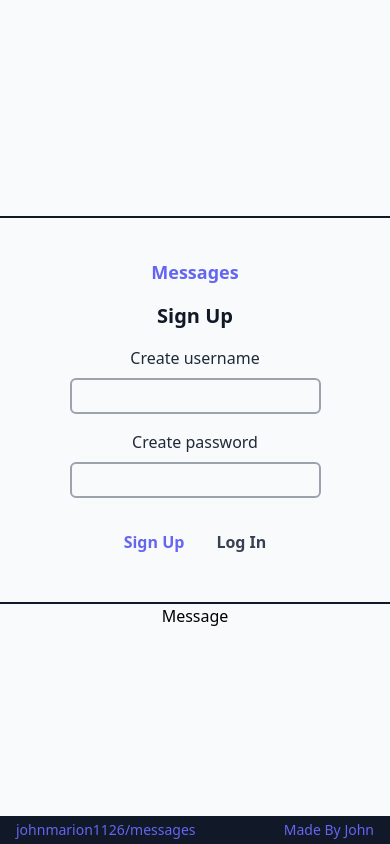
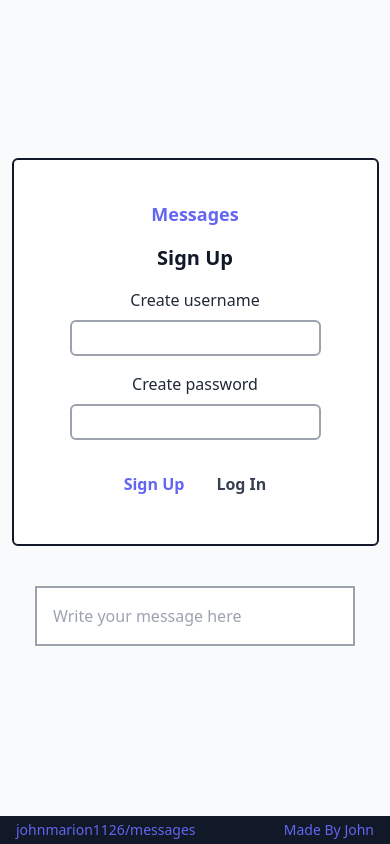
Before and after one commit to johnmarion1126/auth, a React (Create React App) app in the folder frontend/: page / in a window 390 px wide. Built offline with nearby package versions, Linux system fonts and the light colour scheme.

Commit message:
Add styling for message form

```diff
--- a/frontend/src/App.js
+++ b/frontend/src/App.js
@@ -1,12 +1,12 @@
 import React from 'react';
 
 import UserForm from './components/UserForm/UserForm';
-import Message from './components/Message/Message';
+import MessageForm from './components/MessageForm/Message';
 
 const App = () => (
   <div className="w-screen h-screen flex flex-col justify-center text-center items-center m-0 p-0 bg-slate-50">
     <UserForm />
-    <Message />
+    <MessageForm />
     <footer className="absolute p-1 px-4 bottom-0 w-screen bg-gray-900 text-indigo-500 text-sm flex justify-between">
       <a href="https://github.com/johnmarion1126/authentication" className="hover:opacity-70">
         johnmarion1126/messages
--- a/frontend/src/components/Message/Message.js
+++ /dev/null
@@ -1,7 +0,0 @@
-import React from 'react';
-
-const Message = () => (
-  <div>Message</div>
-);
-
-export default Message;
--- /dev/null
+++ b/frontend/src/components/MessageForm/Message.js
@@ -0,0 +1,9 @@
+import React from 'react';
+
+const MessageForm = () => (
+  <form>
+    <input className="w-80 md:w-96 m-10 p-4 border-gray-400 border-solid border-2 bg-white text-left focus:border-gray-900" placeholder="Write your message here" />
+  </form>
+);
+
+export default MessageForm;
--- a/frontend/src/components/UserForm/LogInForm.js
+++ b/frontend/src/components/UserForm/LogInForm.js
@@ -9,14 +9,14 @@ const LogInForm = ({ username, password }) => (
         type={username.type}
         value={username.value}
         onChange={username.onChange}
-        className="border-solid border-gray-400 border-2 p-1 px-2 focus:border-gray-900 bg-slate-50 rounded-md"
+        className="border-solid border-gray-400 border-2 p-1 px-2 focus:border-gray-900 rounded-md"
       />
       <div className="m-2 mt-4 text-gray-800">Password</div>
       <input
         type={password.type}
         value={password.value}
         onChange={password.onChange}
-        className="border-solid border-gray-400 border-2 p-1 px-2 focus:border-gray-900 bg-slate-50 rounded-md"
+        className="border-solid border-gray-400 border-2 p-1 px-2 focus:border-gray-900 rounded-md"
       />
     </form>
   </div>
--- a/frontend/src/components/UserForm/SignUp.js
+++ b/frontend/src/components/UserForm/SignUp.js
@@ -9,14 +9,14 @@ const SignUpForm = ({ username, password }) => (
         type={username.type}
         value={username.value}
         onChange={username.onChange}
-        className="border-solid border-gray-400 border-2 p-1 px-2 bg-slate-50 rounded-md"
+        className="border-solid border-gray-400 border-2 p-1 px-2 rounded-md"
       />
       <div className="m-2 mt-4 text-gray-800 focus:border-gray-900">Create password</div>
       <input
         type={password.type}
         value={password.value}
         onChange={password.onChange}
-        className="border-solid border-gray-400 border-2 p-1 px-2 bg-slate-50 rounded-md"
+        className="border-solid border-gray-400 border-2 p-1 px-2 rounded-md"
       />
     </form>
   </div>
--- a/frontend/src/components/UserForm/UserForm.js
+++ b/frontend/src/components/UserForm/UserForm.js
@@ -10,7 +10,7 @@ const UserForm = () => {
   const [isNewUser, setIsNewUser] = useState('SignUp');
 
   return (
-    <div className="border-2 border-solid border-gray-900 py-10 px-20 rounded-md filter">
+    <div className="border-2 border-solid border-gray-900 py-10 px-14 md:px-20 rounded-md filter bg-white">
       <h1 className="text-lg mb-4 text-indigo-500 font-bold">Messages</h1>
       {
         isNewUser === 'LogIn'
```
